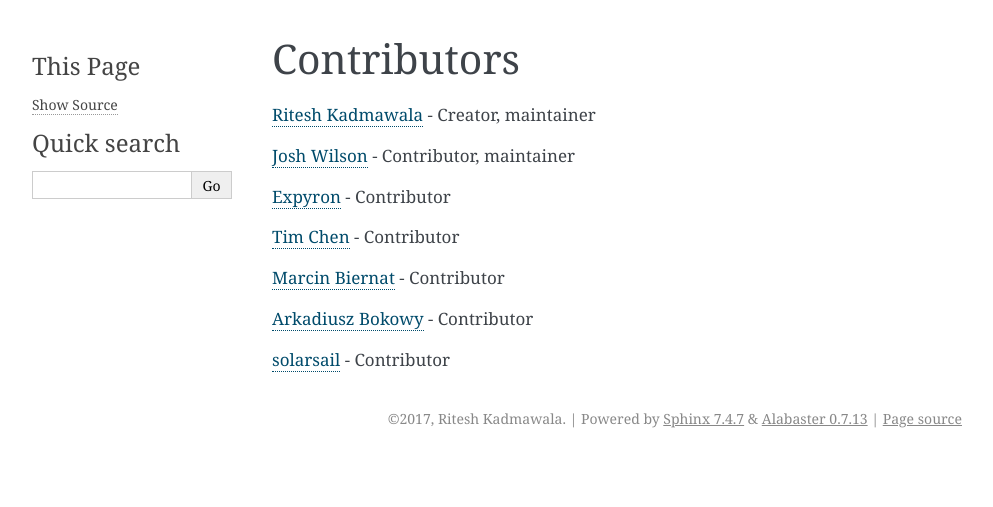
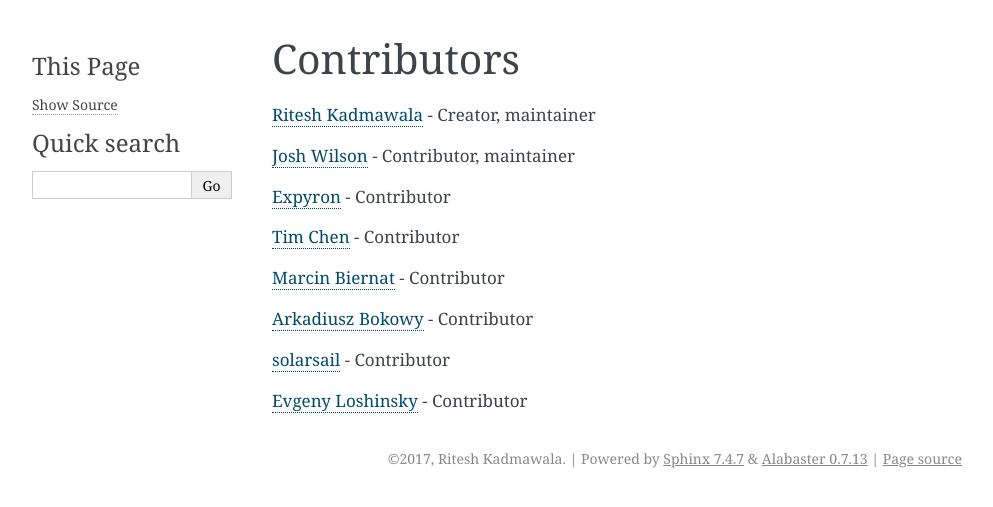
Before and after one commit to vertexcover-io/falcon-auth, a Sphinx documentation site: the page built from docs/contributors.rst, in a window 1280 px wide. Shown: the top 507 px of the page, without its empty margins (148-1141 px from the left). Built offline with Sphinx 7.4.7, drawn with Linux system fonts in a browser that asks for light colours.

Commit message:
Add https://github.com/ealoshinsky to contributors page

```diff
--- a/docs/contributors.rst
+++ b/docs/contributors.rst
@@ -14,3 +14,5 @@ Contributors
 `Arkadiusz Bokowy <https://github.com/Arkq>`_ - Contributor
 
 `solarsail <https://github.com/solarsail>`_ - Contributor
+
+`Evgeny Loshinsky <https://github.com/ealoshinsky>`_ - Contributor
```
